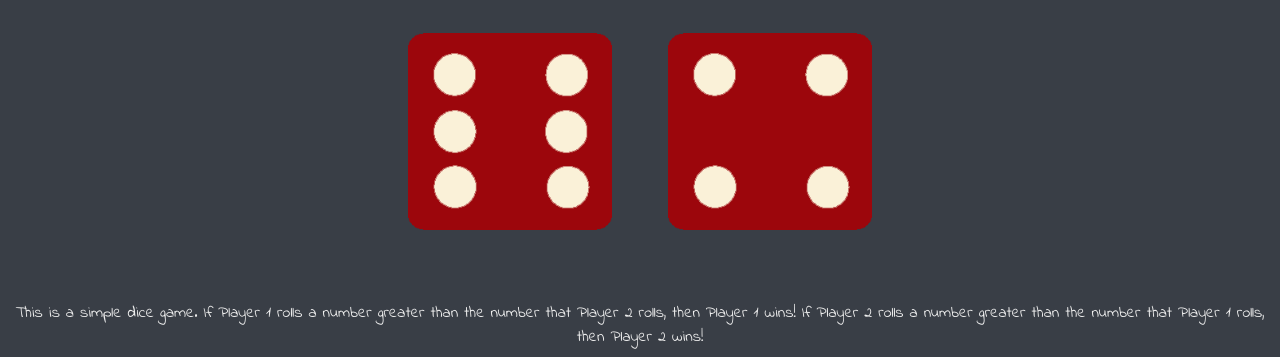
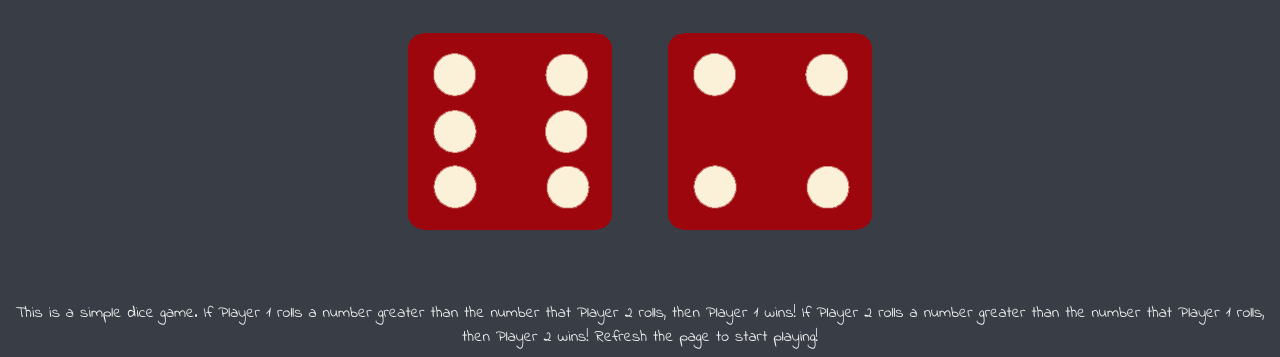
Before and after one commit to srinijadharani/dicegame, a plain HTML site: page index.html in a window 1280 px wide. Shown: the part 462-819 px from the top of the page. Drawn offline with Linux system fonts and the light colour scheme.

Commit message:
Update index.html

```diff
--- a/index.html
+++ b/index.html
@@ -30,6 +30,7 @@
   <footer>
 
 This is a simple dice game. If Player 1 rolls a number greater than the number that Player 2 rolls, then Player 1 wins! If Player 2 rolls a number greater than the number that Player 1 rolls, then Player 2 wins!
+    Refresh the page to start playing!
   </footer>
   <script src="index.js" charset="utf-8">
 
```
